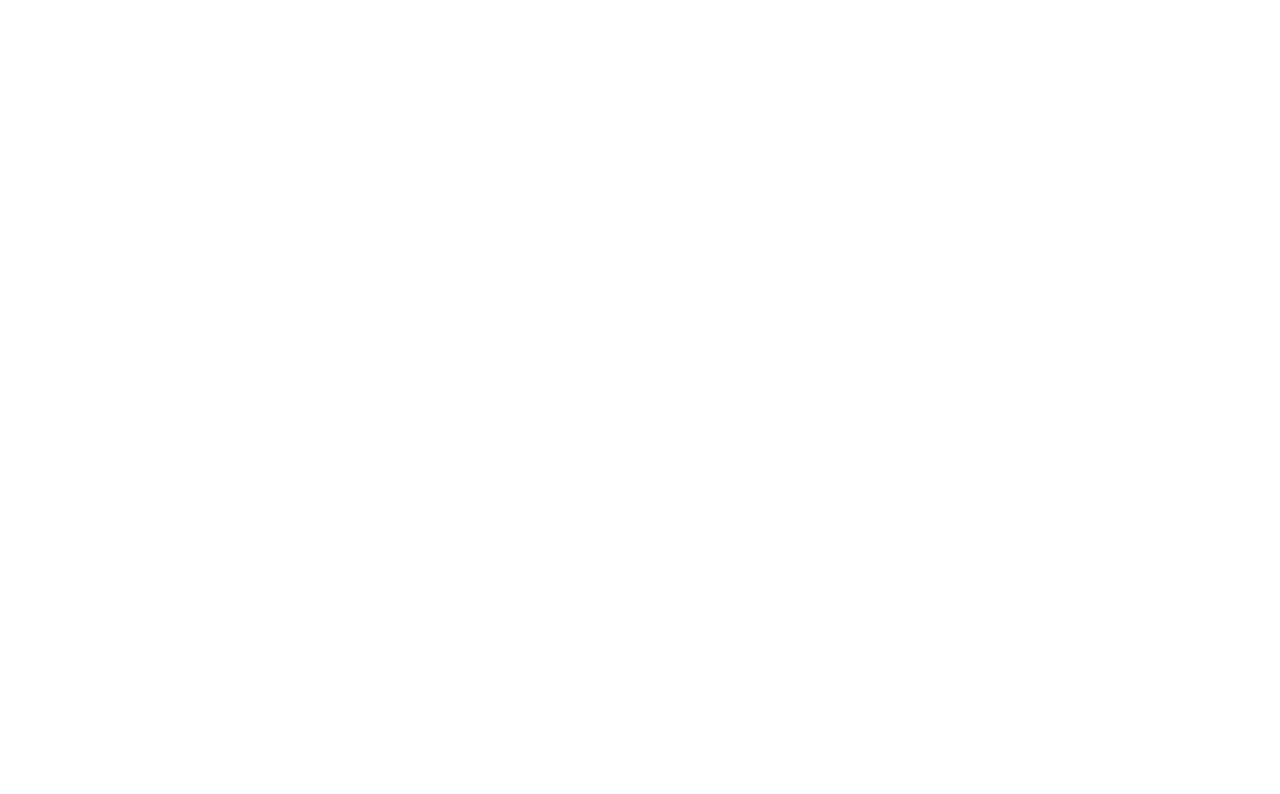
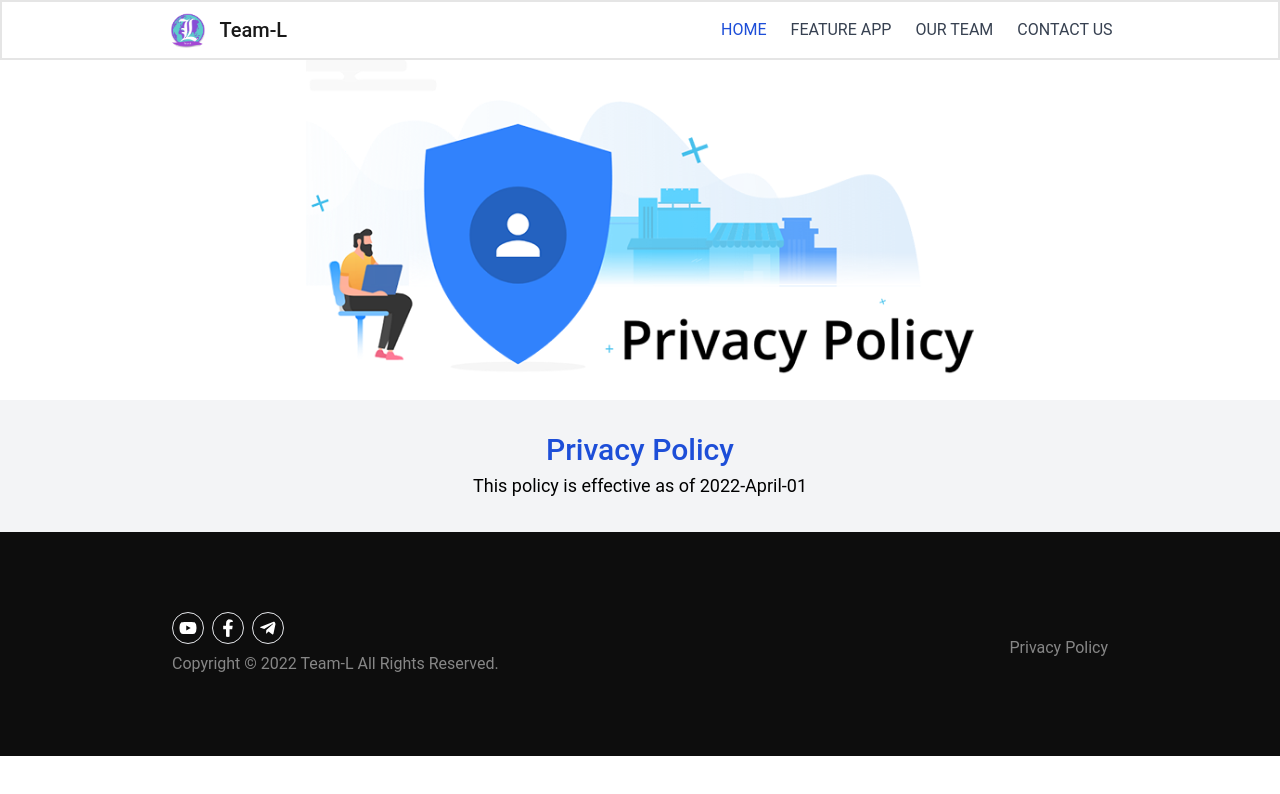
Before and after one commit to teamldeveloper/team-l, a React (Create React App) app: page /PrivacyPolicy in a window 1280 px wide. Before the commit this address had no page. Shown: the top 794 px of the page. Built offline with nearby package versions, Linux system fonts and the light colour scheme.

Commit message:
add PrivacyPolicy Header

```diff
--- a/src/App.js
+++ b/src/App.js
@@ -1,7 +1,6 @@
-
 import React, { useEffect } from "react";
 import { Route, Routes, useLocation } from "react-router-dom";
-import { DebtRecordApp, Home } from "./pages";
+import { DebtRecordApp, Home, PrivacyPolicy } from "./pages";
 
 function App() {
   const { pathname, hash, key } = useLocation();
@@ -28,6 +27,7 @@
       <Routes>
         <Route exact path="/" element={<Home />} />
         <Route path="/DebtRecord" element={<DebtRecordApp />} />
+        <Route path="/PrivacyPolicy" element={<PrivacyPolicy />} />
       </Routes>
     </div>
   );
--- a/src/components/Footer.jsx
+++ b/src/components/Footer.jsx
@@ -1,5 +1,6 @@
 import { FaFacebookF, FaTelegramPlane, FaYoutube } from "react-icons/fa";
 import SectionWrapper from "./SectionWrapper";
+import { Link } from "react-router-dom";
 
 const Footer = () => {
   return (
@@ -8,8 +9,8 @@
         <SocialMedia />
         <p className="pt-2">Copyright © 2022 Team-L All Rights Reserved.</p>
       </div>
-      {/* TODO: Replace with privacy policy page */}
-      <a href="/">Privacy Policy</a>
+
+      <Link to="/PrivacyPolicy/#">Privacy Policy</Link>
     </div>
   );
 };
--- a/src/components/GetItOnGooglePlay.jsx
+++ b/src/components/GetItOnGooglePlay.jsx
@@ -1,8 +1,8 @@
 import { images } from "../constants";
 
-const GetItOnGooglePlay = () => {
+const GetItOnGooglePlay = ({ className }) => {
   return (
-    <div className="w-44 m-auto md:m-0 md:w-48">
+    <div className={`w-44 m-auto md:m-0 md:w-48 ${className}`}>
       <a
         href="https://play.google.com/store/apps/details?id=com.teaml.debt_record"
         target="_blank"
--- a/src/constants/images.jsx
+++ b/src/constants/images.jsx
@@ -1,21 +1,31 @@
 import logo from "../assets/logo.png";
+
 import app_logo from "../assets/app_logo.png";
 import app_ui from "../assets/app_ui.png";
+
 import mustafa from "../assets/mustafa.jpg";
 import mahmood from "../assets/mahmood.jpg";
 import ali from "../assets/ali.jpg";
+
 import play_store from "../assets/play-store.png";
 import play_store2 from "../assets/play-store@2x.png";
 import play_store3 from "../assets/play-store@3x.png";
+
+import privacy_poilcy from "../assets/privacy_policy.png";
 
 export default {
   logo,
   app_ui,
   app_logo,
   play_store,
+
   mustafa,
   mahmood,
   ali,
+
+  privacy_policy: privacy_poilcy,
+
+  play_store: play_store,
   play_storex2: play_store2,
   play_storex3: play_store3,
 };
--- a/src/pages/home/components/FeatureApp.jsx
+++ b/src/pages/home/components/FeatureApp.jsx
@@ -13,14 +13,11 @@
         <Title value="Feature App" />
         <Descrpition />
         {/* TODO: find a good way to make it responsive */}
-        <div className="hidden md:inline-flex">
-          <GetItOnGooglePlay />
-        </div>
+
+        <GetItOnGooglePlay className="hidden md:inline-flex" />
       </div>
       <AppUI />
-      <div className="md:hidden">
-        <GetItOnGooglePlay />
-      </div>
+      <GetItOnGooglePlay className="md:hidden" />
     </div>
   );
 };
--- a/src/pages/index.jsx
+++ b/src/pages/index.jsx
@@ -1,3 +1,3 @@
-
 export { default as Home } from "./home/Home";
 export { default as DebtRecordApp } from "./debt_record_app/DebtRecordApp";
+export { default as PrivacyPolicy } from "./privacy_policy/PrivacyPolicy";
--- /dev/null
+++ b/src/pages/privacy_policy/PrivacyPolicy.jsx
@@ -0,0 +1,15 @@
+import { Navbar, Footer } from "../../components";
+import { Header } from "./components";
+
+const PrivacyPolicy = () => {
+  return (
+    <div>
+      <Navbar />
+      <Header />
+      <Footer />
+    </div>
+  );
+};
+
+
+export default PrivacyPolicy;
--- /dev/null
+++ b/src/pages/privacy_policy/components/Header.jsx
@@ -0,0 +1,18 @@
+import { Title } from "../../../components";
+import { images } from "../../../constants";
+
+const Header = () => {
+  return (
+    <div className="flex flex-col items-center ">
+      <img src={images.privacy_policy} className="pb-6" />
+      <div className="bg-gray-100 p-8 w-full">
+        <Title className="pb-1" value="Privacy Policy " />
+        <h3 className="text-lg ">
+          This policy is effective as of 2022-April-01
+        </h3>
+      </div>
+    </div>
+  );
+};
+
+export default Header;
--- /dev/null
+++ b/src/pages/privacy_policy/components/index.jsx
@@ -0,0 +1 @@
+export { default as Header} from './Header'
```
Also changed, not shown: src/assets/privacy_policy.png (added).
